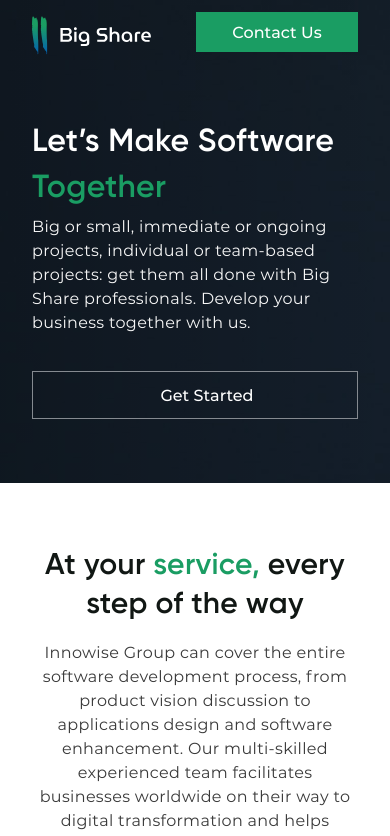
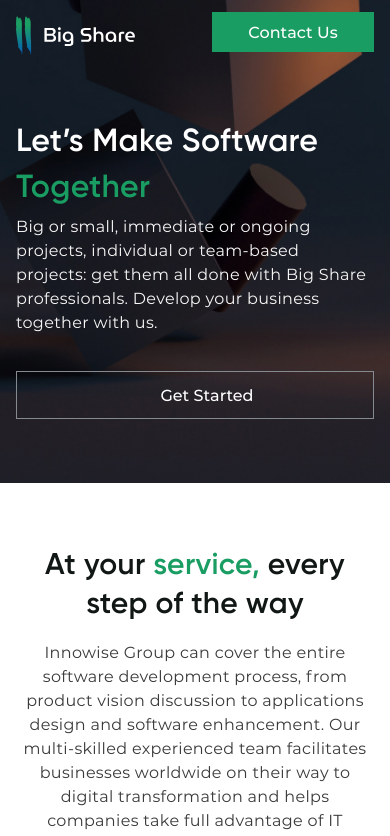
Before and after one commit to Maksim7700/big-share-v2, a React (Create React App) app: page / in a window 390 px wide. Shown: the top 836 px of the page. Built offline with nearby package versions, Linux system fonts and the light colour scheme; the HTML template or start-up script is replaced by a standard one.

Commit message:
Adde svg

```diff
--- a/src/css/client/project.css
+++ b/src/css/client/project.css
@@ -9,6 +9,8 @@
 }
 
 .project {
+    height: 204px;
+    width: 204px;
     margin-right: 24px;
     margin-top: 24px;
 }
--- a/src/css/head/main.css
+++ b/src/css/head/main.css
@@ -1,4 +1,24 @@
 .main {
     height: 1024px;
-    background-image: url('../../../public/head/main_background.svg');
+    background-image: url('../../../public/head/main_background.jpg');
+    background-repeat: no-repeat;
+    background-position: right;
+    -moz-background-size: cover;
+    -o-background-size: cover;
+    background-size: cover;
+    width:100%;
 }
+
+
+@media (max-width: 1400px) {
+    .main {
+        background-position: center
+    }
+}
+
+@media (max-width: 1140px) {
+    .main {
+        background-image: url('../../../public/head/main_background_mobile.jpg');
+        background-position: right;
+    }
+}
--- a/src/css/hover.css
+++ b/src/css/hover.css
@@ -57,6 +57,7 @@
 }
 
 .project-add:hover {
+  border: 1px solid #0360B2;
   cursor: pointer;
   box-shadow: 0px 10px 25px rgba(3, 96, 178, 0.47);
   background-color: #0360B2;
@@ -84,6 +85,7 @@
 }
 
 .portfolio-add-block:hover {
+  cursor: pointer;
   background: #0360B2;
   box-shadow: 0px 10px 25px rgba(3, 96, 178, 0.47);
   border: 1px solid #0360B2;
--- a/src/css/laptop.css
+++ b/src/css/laptop.css
@@ -213,6 +213,7 @@
     margin-right: 0 !important;
     flex-direction: column;
     min-width: 165px;
+    width: 100% !important;
     height: 165px !important;
     background: #F8FBFF;
     display: flex;
--- a/src/css/ui.css
+++ b/src/css/ui.css
@@ -8,8 +8,8 @@
     background: #101A24;
 }
 
-@media (max-width: 1500px) {
+@media (max-width: 1470px) {
     .container {
-        margin: 0 32px !important;
+        margin: 0 16px !important;
     }
 }
```
Also changed, not shown: public/head/main_background.jpg (added), public/head/main_background_mobile.jpg (added).
